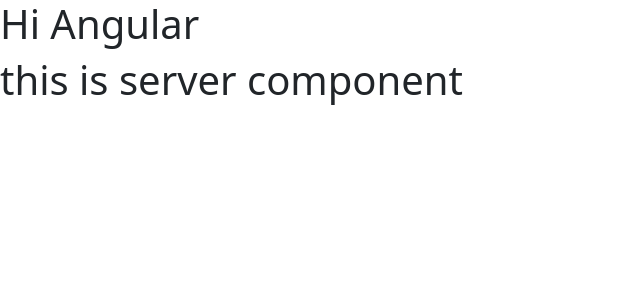
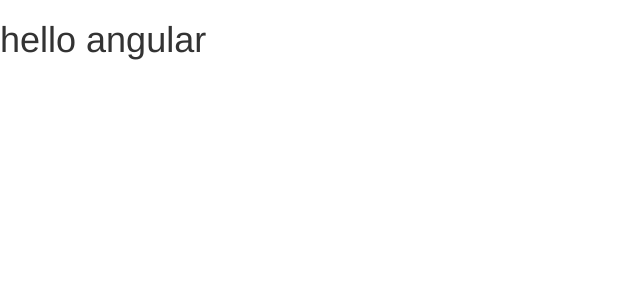
Before and after one commit to iamhrk/angular-recipe-app, an Angular app: page / in a window 1280 px wide. Shown: the top 300 px of the page, without its empty margins (0-640 px from the left). Built offline with nearby package versions, Linux system fonts and the light colour scheme.

Commit message:
Remove unnecessary comoponents

```diff
--- a/package.json
+++ b/package.json
@@ -18,7 +18,7 @@
     "@angular/platform-browser": "^15.2.0",
     "@angular/platform-browser-dynamic": "^15.2.0",
     "@angular/router": "^15.2.0",
-    "bootstrap": "^5.2.3",
+    "bootstrap": "^3.4.1",
     "rxjs": "~7.8.0",
     "tslib": "^2.3.0",
     "zone.js": "~0.12.0"
--- a/src/app/app.component.html
+++ b/src/app/app.component.html
@@ -1,2 +1 @@
-<h1>Hi Angular</h1>
-<app-server></app-server>
+<h1>hello angular</h1>
--- a/src/app/server/server.component.html
+++ /dev/null
@@ -1 +0,0 @@
-<h1>this is server component</h1>
--- a/src/app/server/server.component.ts
+++ /dev/null
@@ -1,10 +0,0 @@
-import { Component } from '@angular/core';
-
-@Component({
-    selector : 'app-server',
-    templateUrl : './server.component.html'
-})
-
-export class ServerComponent{
-
-}
--- a/src/app/servers/servers.component.html
+++ /dev/null
@@ -1 +0,0 @@
-<app-server></app-server>
--- a/tsconfig.json
+++ b/tsconfig.json
@@ -5,7 +5,7 @@
     "baseUrl": "./",
     "outDir": "./dist/out-tsc",
     "forceConsistentCasingInFileNames": true,
-    "strict": true,
+    "strict": false,
     "noImplicitOverride": true,
     "noPropertyAccessFromIndexSignature": true,
     "noImplicitReturns": true,
```
Also changed, not shown: src/app/app.module.ts (+4 -6 lines), src/app/servers/servers.component.ts (deleted, +0 -10 lines), src/app/servers/servers.component.css (deleted), 2 other files (tests, documents, lock files or other folders).
